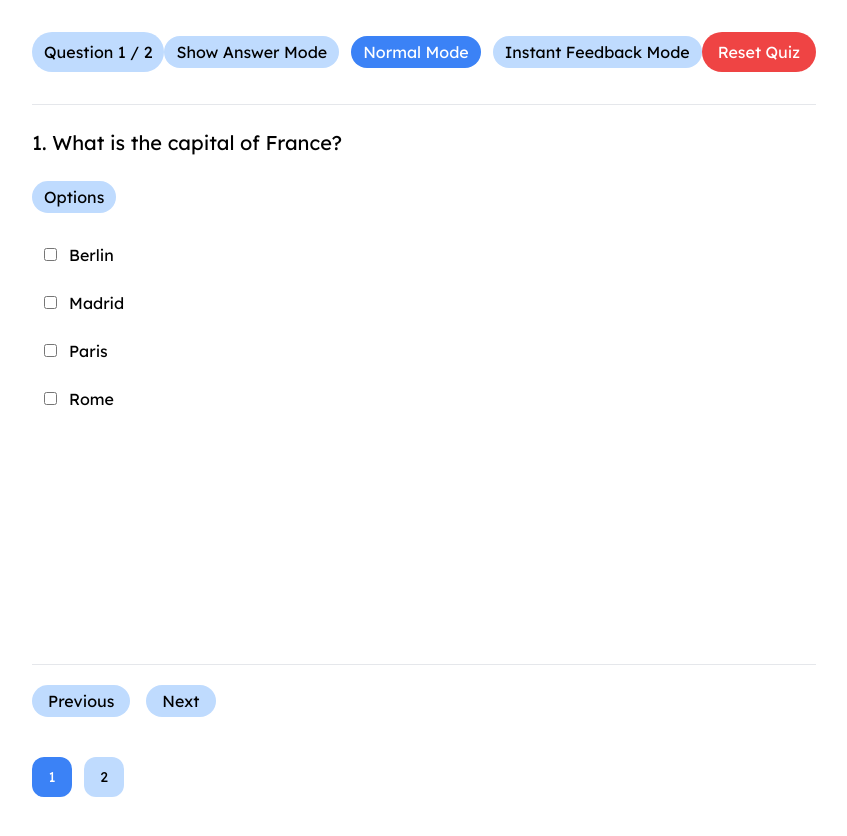
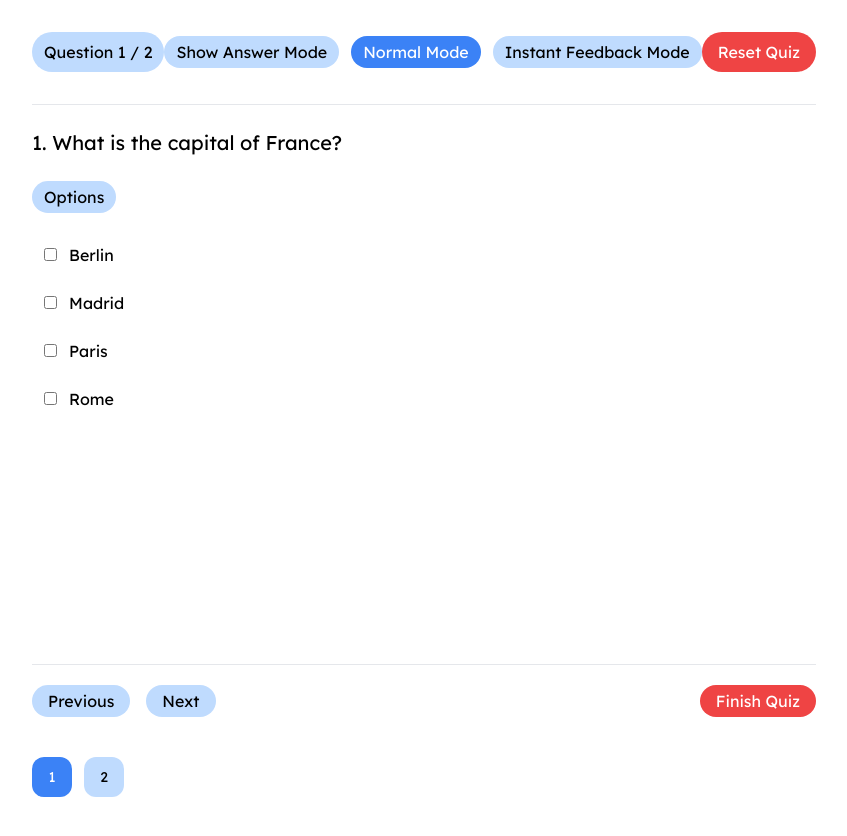
Before and after one commit to dbugging404/quiz-app, a Next.js app: page / in a window 1280 px wide. Shown: the top 836 px of the page, without its empty margins (216-1063 px from the left). Built offline with nearby package versions, Linux system fonts and the light colour scheme.

Commit message:
chore: Refactor quiz finish functionality and improve button styling

```diff
--- a/src/pages/index.tsx
+++ b/src/pages/index.tsx
@@ -99,7 +99,6 @@ const App: React.FC = () => {
       )
     ) {
       setFeedback('Correct!');
-      setScore(score + 1);
     } else {
       setFeedback('Incorrect!');
     }
@@ -161,6 +160,13 @@ const App: React.FC = () => {
     return <div>Loading...</div>;
   }
 
+  const handleFinishQuiz = () => {
+    if (window.confirm('Are you sure you want to finish the quiz?')) {
+      setIsQuizFinished(true);
+      localStorage.removeItem('quizState'); // Clear state when quiz is finished
+    }
+  };
+
   if (isQuizFinished) {
     return (
       <div>
@@ -214,7 +220,8 @@ const App: React.FC = () => {
           <div>
             <button
               onClick={handleResetQuiz}
-              className='bg-red-500 text-white px-4 py-2 lg:my-6 rounded-full'
+              disabled={mode === 'show-answer'}
+              className='bg-red-500 text-white px-4 py-2 lg:my-6 rounded-full disabled:opacity-50 disabled:cursor-not-allowed transition-all duration-150 hover:bg-red-400'
             >
               Reset Quiz
             </button>
@@ -302,7 +309,8 @@ const App: React.FC = () => {
               ))}
           </div>
         </div>
-        <div className='flex space-x-4 mt-5 mb-10 text-base max-w-5xl mx-auto'>
+        <div className='flex justify-between mt-5 mb-10 text-base max-w-5xl mx-auto'>
+          <div className='space-x-4'>
             <button
               onClick={handlePreviousQuestion}
               disabled={currentQuestionIndex === 0}
@@ -315,6 +323,14 @@ const App: React.FC = () => {
               className='px-4 py-1 bg-blue-200 hover:bg-blue-500 hover:text-white text-black rounded-full transition-all duration-150'
             >
               Next
+            </button>
+          </div>
+          <button
+            onClick={handleFinishQuiz}
+            disabled={mode === 'show-answer'}
+            className='px-4 py-1 bg-red-500 hover:bg-red-400 text-white rounded-full transition-all duration-150 disabled:opacity-50 disabled:cursor-not-allowed'
+          >
+            Finish Quiz
           </button>
         </div>
         <div className='mt-5 max-w-7xl mx-auto flex items-start justify-start pb-16'>
```
Lines whose indentation alone changed are shown as unchanged.
